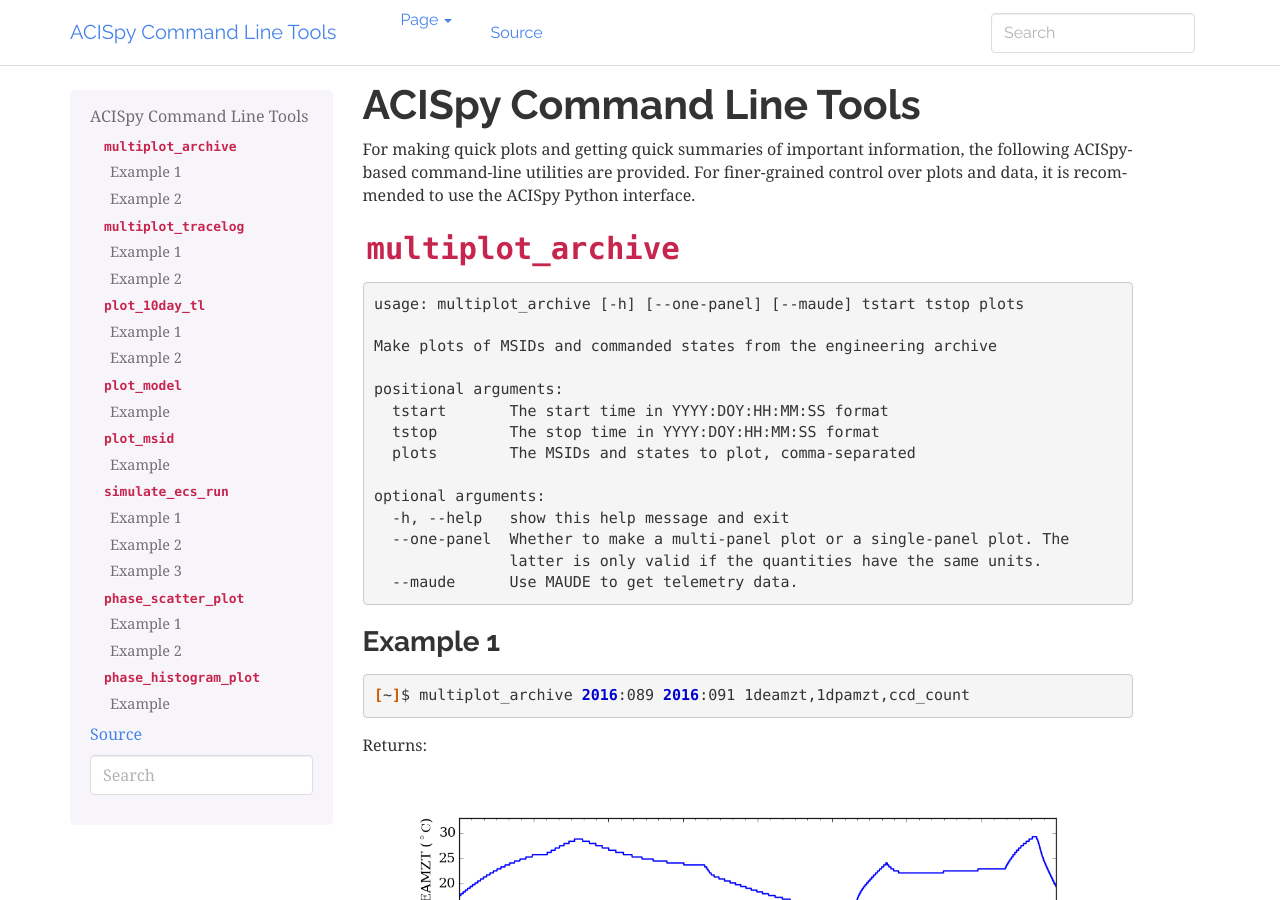
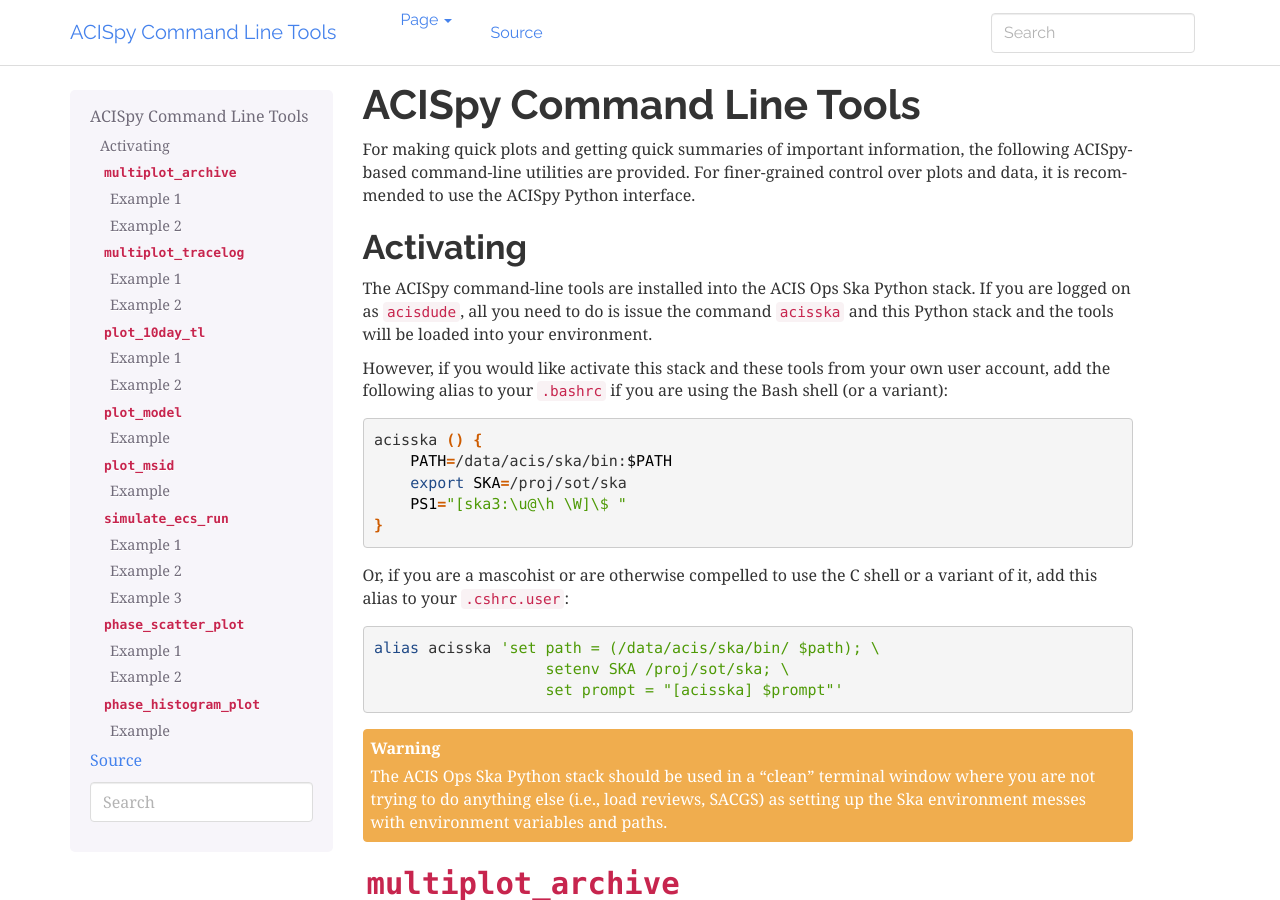
Before and after one commit to acisops/acispy_cmd, a Sphinx documentation site: the page built from doc/source/index.rst, in a window 1280 px wide and 900 px high. Built offline with Sphinx 7.4.7, drawn with Linux system fonts in a browser that asks for light colours.

Commit message:
Activating instructions

```diff
--- a/doc/source/index.rst
+++ b/doc/source/index.rst
@@ -9,6 +9,41 @@ ACISpy Command Line Tools
 For making quick plots and getting quick summaries of important information, the
 following ACISpy-based command-line utilities are provided. For finer-grained
 control over plots and data, it is recommended to use the ACISpy Python interface.
+
+Activating
+----------
+
+The ACISpy command-line tools are installed into the ACIS Ops Ska Python stack.
+If you are logged on as ``acisdude``, all you need to do is issue the
+command ``acisska`` and this Python stack and the tools will be loaded into
+your environment.
+
+However, if you would like activate this stack and these tools from your own user
+account, add the following alias to your ``.bashrc`` if you are using the Bash
+shell (or a variant):
+
+.. code-block:: bash
+
+    acisska () {
+        PATH=/data/acis/ska/bin:$PATH
+        export SKA=/proj/sot/ska
+        PS1="[ska3:\u@\h \W]\$ "
+    }
+
+Or, if you are a mascohist or are otherwise compelled to use the C shell or a
+variant of it, add this alias to your ``.cshrc.user``:
+
+.. code-block:: bash
+
+    alias acisska 'set path = (/data/acis/ska/bin/ $path); \
+	               setenv SKA /proj/sot/ska; \
+	               set prompt = "[acisska] $prompt"'
+
+.. warning::
+
+    The ACIS Ops Ska Python stack should be used in a "clean" terminal window
+    where you are not trying to do anything else (i.e., load reviews, SACGS)
+    as setting up the Ska environment messes with environment variables and paths.
 
 ``multiplot_archive``
 ---------------------
```
